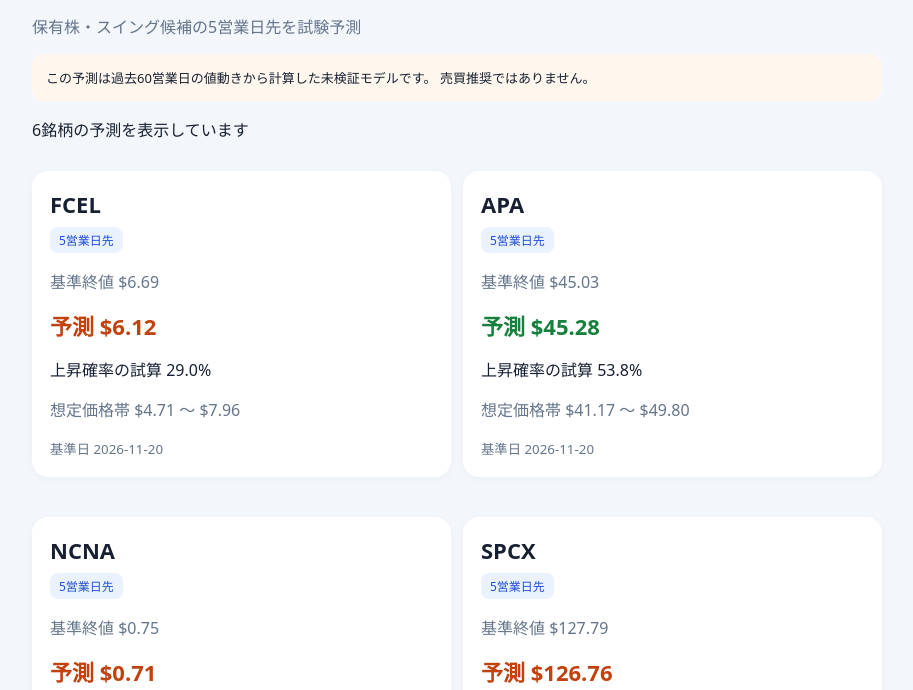
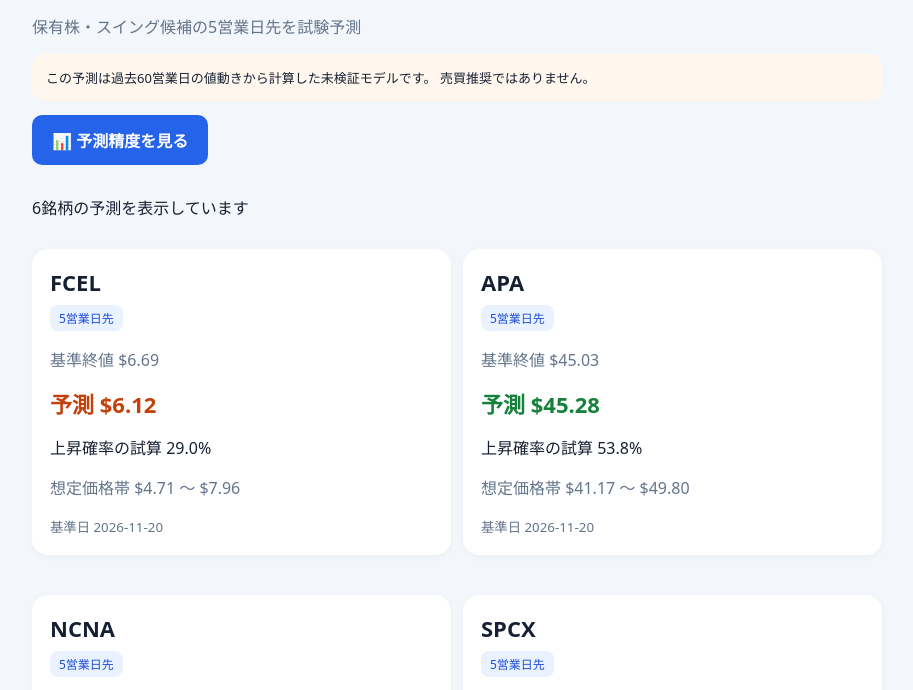
Before and after one commit to isamunaomi2000-lab/us-stock-forecast, a plain HTML site: page index.html in a window 1280 px wide. Shown: the part 74-764 px from the top of the page, without its empty margins (183-1096 px from the left). Drawn offline with Linux system fonts and the light colour scheme.

Commit message:
Update index.html

```diff
--- a/index.html
+++ b/index.html
@@ -52,6 +52,16 @@ small, .muted { color: #64748b; }
   border-radius: 12px;
   font-size: 13px;
 }
+.accuracy-button {
+  display: inline-block;
+  background: #2563eb;
+  color: white;
+  padding: 13px 20px;
+  border-radius: 10px;
+  text-decoration: none;
+  font-weight: bold;
+  margin: 14px 0;
+}
 @media (max-width: 520px) {
   .grid { grid-template-columns: 1fr; }
 }
@@ -66,6 +76,10 @@ small, .muted { color: #64748b; }
   この予測は過去60営業日の値動きから計算した未検証モデルです。
   売買推奨ではありません。
 </div>
+
+<a href="./accuracy.html" class="accuracy-button">
+  📊 予測精度を見る
+</a>
 
 <p id="status">最新の予測データを読み込み中...</p>
 <div id="stocks" class="grid"></div>
```
